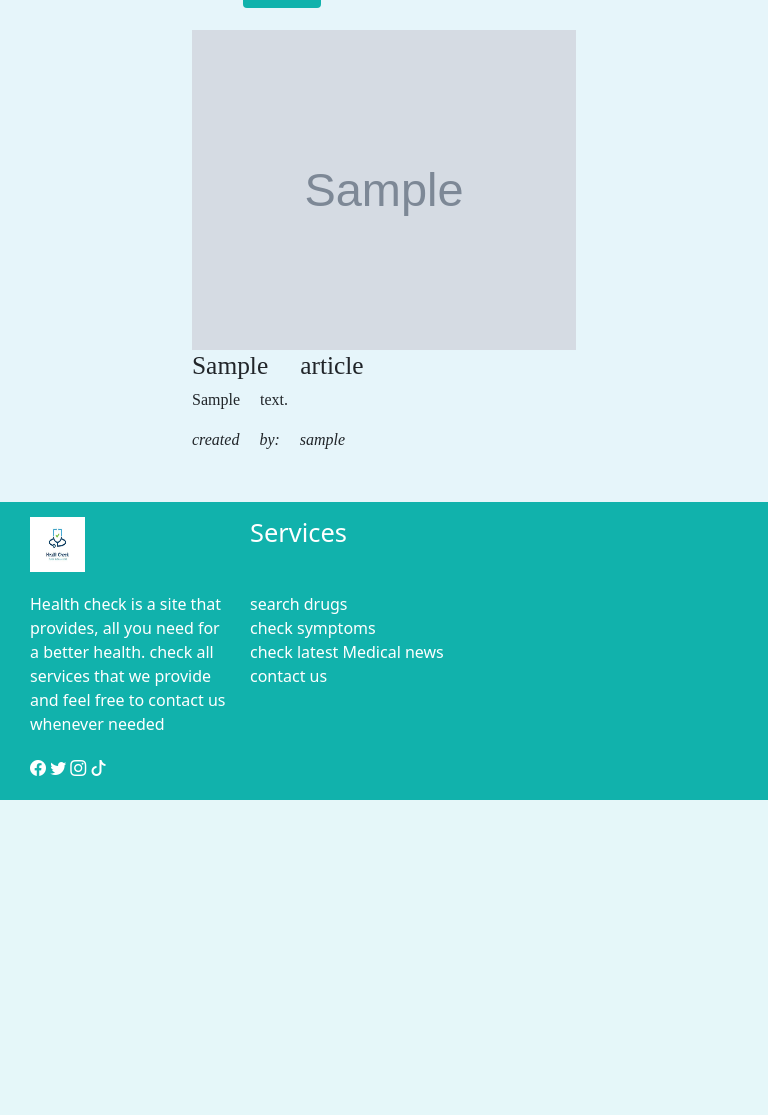
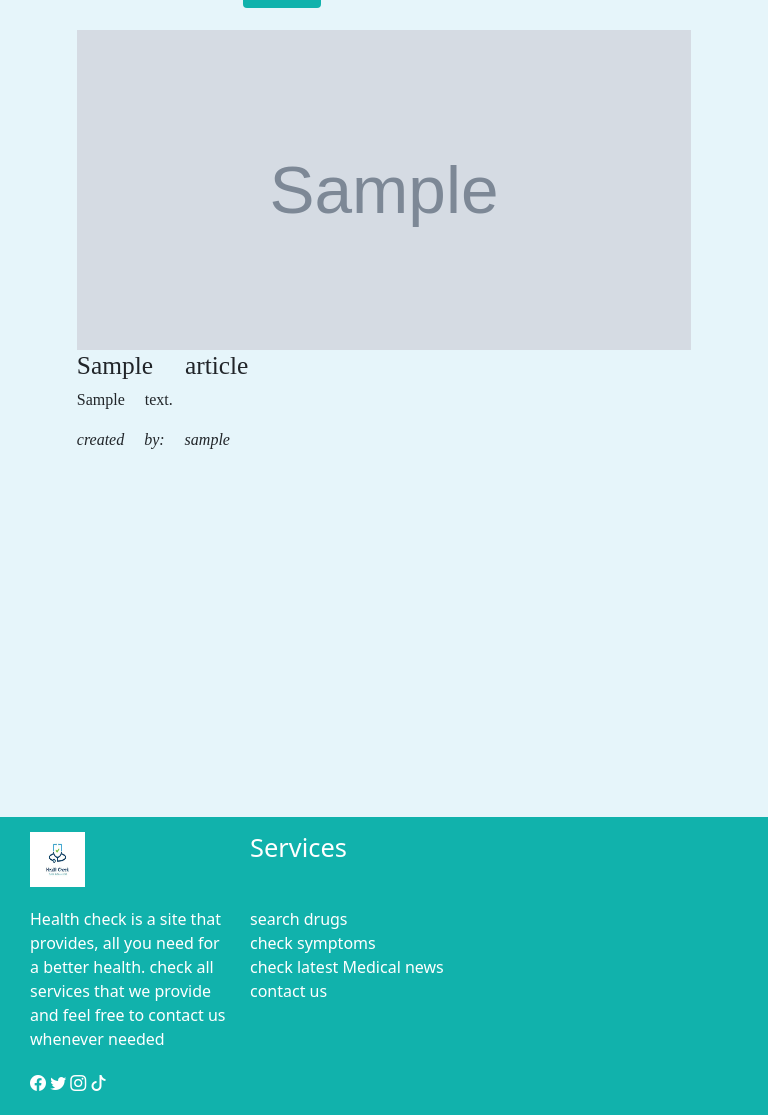
Before and after one commit to AhmedElSaeedTalat/health_check, a Flask app: template healthapp/templates/article.html in a window 768 px wide. Shown: the part 120-1235 px from the top of the page. Before the commit the page ends 920 px from the top, so only its background shows below. Run offline with Flask 3, Linux system fonts and the light colour scheme; the template is opened without the code that fills it: most values are stand-ins (such as "Sample title", 1, 10 or a date in 2020); grey boxes marked "Sample" are stand-in pictures; some libraries are stand-ins or nearby versions.

Commit message:
edit style

```diff
--- a/healthapp/static/style/articles.css
+++ b/healthapp/static/style/articles.css
@@ -59,3 +59,14 @@
 	margin: 22px 0px 0px 22px;
 	font-size: 1.5em;
 }
+@media only screen and (max-width: 1024px) {
+	.single_article article {
+		width: 80%;
+	}
+}
+
+@media only screen and (min-width: 768px) and (max-width: 1024px) {
+	.single_article article {
+		min-height: 96vw;
+	}
+}
```
